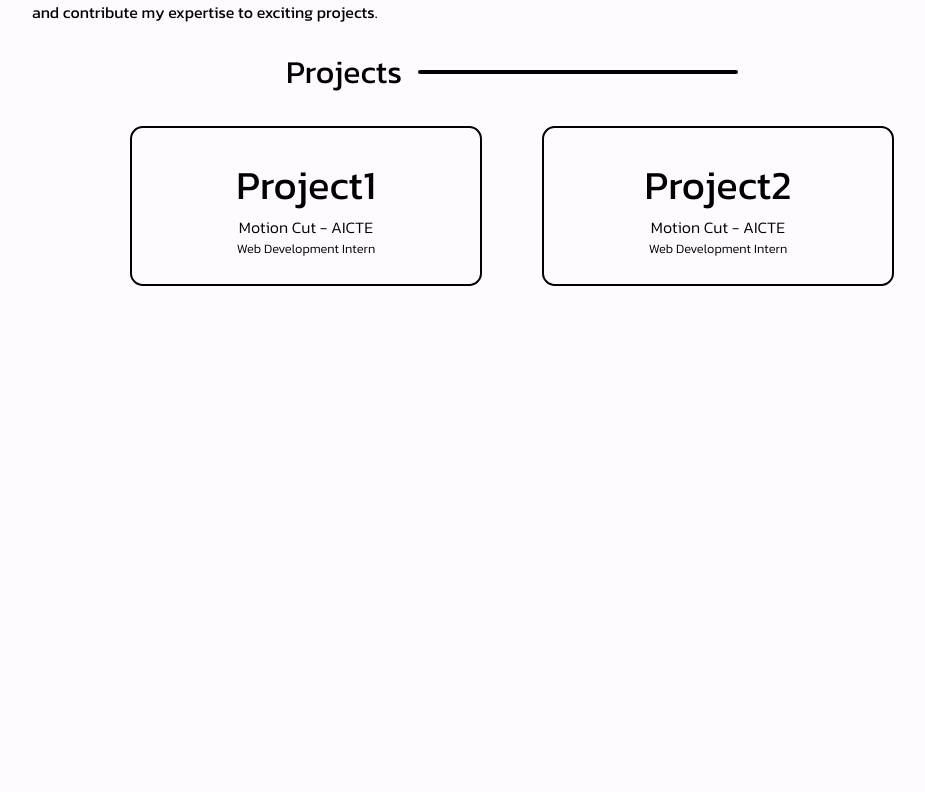
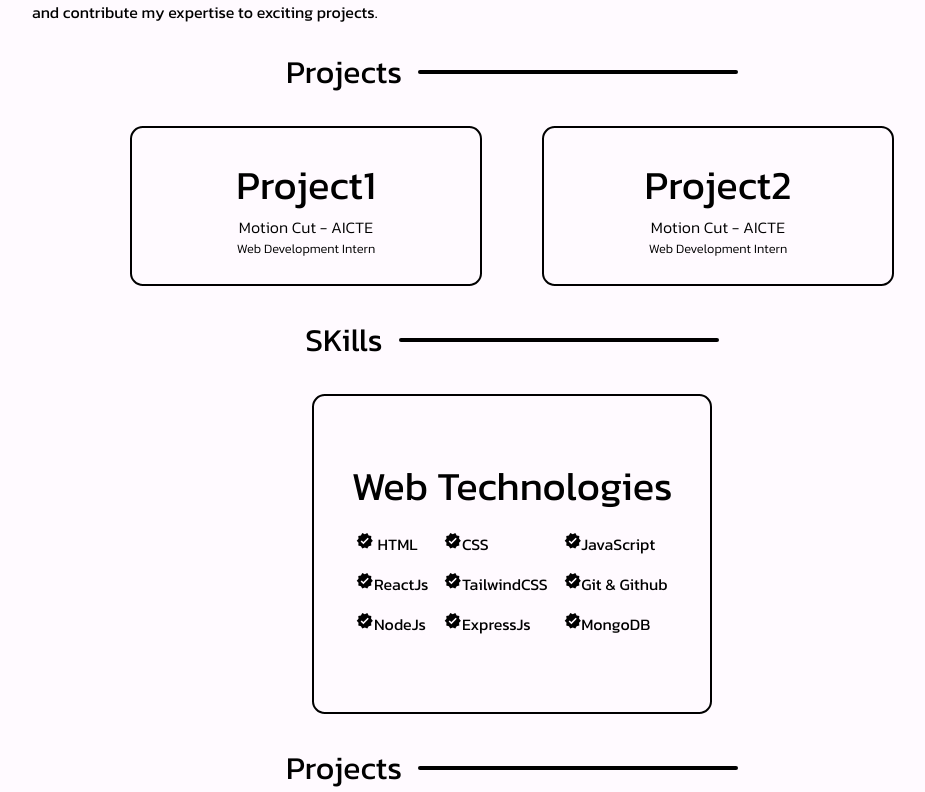
Before and after one commit to vivekchadhuvula01/vivek, a React (Vite) app in the folder resume/: page / in a window 1280 px wide. Shown: the part 1212-2004 px from the top of the page, without its empty margins (128-1053 px from the left). Before the commit the page ends 1528 px from the top, so only its background shows below. Built offline with nearby package versions, Linux system fonts and the light colour scheme.

Commit message:
Skills section is completed

```diff
--- a/resume/src/App.jsx
+++ b/resume/src/App.jsx
@@ -1,8 +1,10 @@
 import './App.css'
 import About from './components/About/About'
+import Contact from './components/Contact/Contact'
 import Hero from './components/Hero/Hero'
 import Navbar from './components/Navbar/Navbar'
 import Projects from './components/projects/Projects'
+import Skills from './components/Skills/Skills'
 
 function App() {
 
@@ -15,6 +17,8 @@ function App() {
       <Hero />
       <About />
       <Projects />
+      <Skills />
+      <Contact />
 
     </>
   )
--- /dev/null
+++ b/resume/src/components/Contact/Contact.jsx
@@ -0,0 +1,14 @@
+import React from 'react'
+
+const Contact = () => {
+    return (
+        <>
+            <section className='main-body'>
+                <h2>Projects </h2>
+                <span className='line'></span>
+            </section>
+        </>
+    )
+}
+
+export default Contact
--- a/resume/src/components/Hero/Hero.css
+++ b/resume/src/components/Hero/Hero.css
@@ -19,6 +19,7 @@
     p {
         color: #050401a9;
         text-transform: none;
+        font-size: 2rem;
     }
 
     h2 {
@@ -85,6 +86,7 @@
 
     a {
         font-size: 2rem;
+        color: #050401;
     }
 
 }
--- a/resume/src/components/Hero/Hero.jsx
+++ b/resume/src/components/Hero/Hero.jsx
@@ -19,8 +19,8 @@ const Hero = () => {
 
         </div>
         <div className='link'>
-          <a><FaGithub /></a>
-          <a><FaLinkedin /></a>
+          <a href='https://github.com/vivekchadhuvula01' target='_blank'><FaGithub /></a>
+          <a href='https://www.linkedin.com/in/vivek-chadhuvula/' target='_blank'><FaLinkedin /></a>
         </div>
       </div>
 
--- /dev/null
+++ b/resume/src/components/Skills/Skills.css
@@ -0,0 +1,66 @@
+.main-body-skills {
+    display: flex;
+    flex-wrap: wrap;
+    /* flex-direction: column; */
+    justify-content: center;
+    gap: 1rem;
+    align-items: center;
+
+    h2 {
+        font-weight: 400;
+        font-size: 2em;
+    }
+
+    .line {
+        width: 20rem;
+        height: 4px;
+        background-color: black;
+        border-radius: 2px;
+    }
+
+}
+
+.details-skills {
+    display: flex;
+    justify-content: center;
+    align-items: center;
+
+    .detail-box-skills {
+        margin: 30px;
+        display: flex;
+        flex-direction: column;
+        align-items: center;
+        justify-content: center;
+        width: 25rem;
+        height: 20rem;
+        border: 2px solid black;
+        border-radius: 0.8rem;
+
+        h4 {
+            font-size: 1rem;
+            font-weight: 300;
+        }
+
+        h3 {
+
+            font-size: 2.5rem;
+            font-weight: 400;
+        }
+
+        h5 {
+            font-size: 0.8rem;
+            font-weight: 300;
+        }
+    }
+
+    .skills {
+        display: grid;
+        grid-template-columns: auto auto auto;
+        gap: 1rem;
+        margin: 1rem auto;
+
+        li {
+            font-weight: 400;
+        }
+    }
+}
--- /dev/null
+++ b/resume/src/components/Skills/Skills.jsx
@@ -0,0 +1,32 @@
+import React from 'react'
+import './SKills.css'
+import { MdVerified } from "react-icons/md";
+
+const Skills = () => {
+    return (
+        <>
+            <section className='main-body-skills'>
+                <h2>SKills </h2>
+                <span className='line'></span>
+            </section>
+            <div className='details-skills'>
+                <section className='detail-box-skills'>
+                    <h3>Web Technologies </h3>
+                    <div className='skills'>
+                        <li className='skill-item'><MdVerified fontSize={'1.1rem'} /> HTML</li>
+                        <li className='skill-item'><MdVerified fontSize={'1.1rem'} />CSS</li>
+                        <li className='skill-item'><MdVerified fontSize={'1.1rem'} />JavaScript</li>
+                        <li className='skill-item'><MdVerified fontSize={'1.1rem'} />ReactJs</li>
+                        <li className='skill-item'><MdVerified fontSize={'1.1rem'} />TailwindCSS</li>
+                        <li className='skill-item'><MdVerified fontSize={'1.1rem'} />Git & Github</li>
+                        <li className='skill-item'><MdVerified fontSize={'1.1rem'} />NodeJs</li>
+                        <li className='skill-item'><MdVerified fontSize={'1.1rem'} />ExpressJs</li>
+                        <li className='skill-item'><MdVerified fontSize={'1.1rem'} />MongoDB</li>
+                    </div>
+                </section>
+            </div>
+        </>
+    )
+}
+
+export default Skills
```
